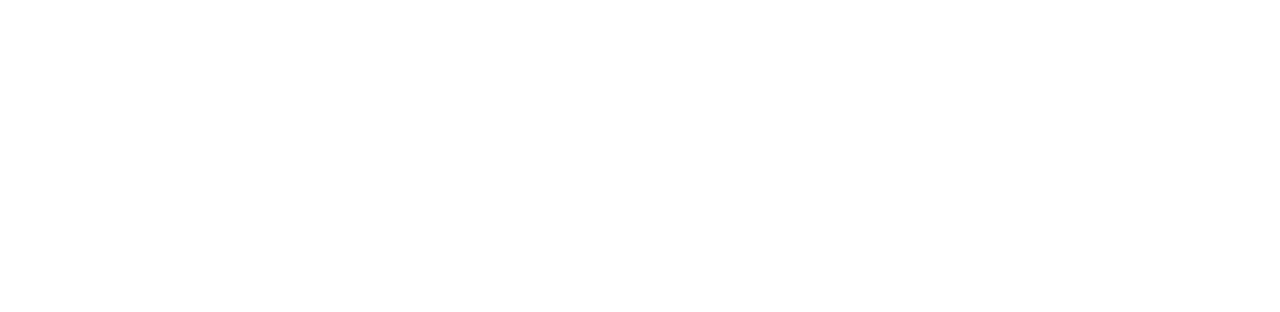
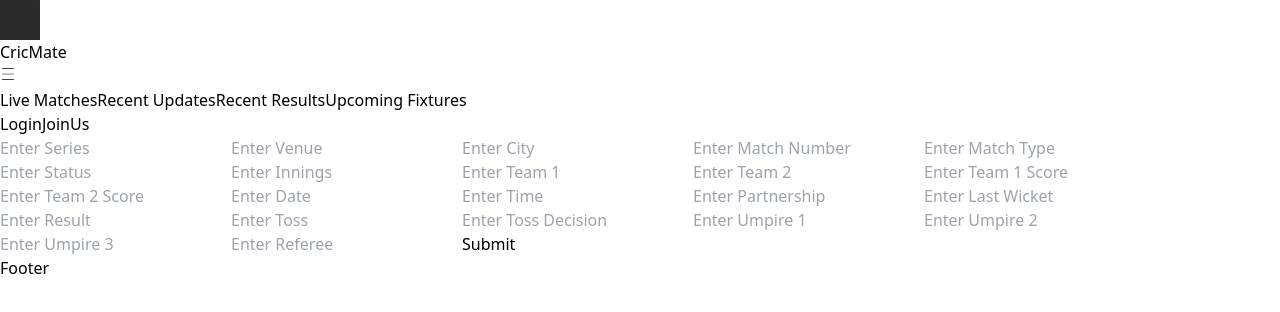
Before and after one commit to ankuraaryan5/cricmate, a React (Vite) app in the folder cricmate/: page /score in a window 1280 px wide. Before the commit this address had no page. Shown: the top 312 px of the page. Built offline with nearby package versions, Linux system fonts and the light colour scheme.

Commit message:
admin works need a rethink

```diff
--- a/cricmate/src/App.jsx
+++ b/cricmate/src/App.jsx
@@ -3,6 +3,10 @@
 import Signup from "./Components/Authentication/Signup";
 import Login from "./Components/Authentication/Login";
 import { useSelector } from "react-redux";
+import Dashboard from "./Components/Admin/Dashboards";
+import LiveCoverage from "./Components/Admin/LiveCoverage";
+import UpdateNews from "./Components/Admin/UpdateNews";
+import UpdateScore from "./Components/Admin/UpdateScore";
 function App() {
   useSelector((state) => state);
   return (
@@ -11,6 +15,10 @@
         <Route path="/" element={<Hero />} />
         <Route path="/signup" element={<Signup />} />
         <Route path="/login" element={<Login />} />
+        <Route path="/dashboard" element={<Dashboard />} />
+        <Route path="/commentary" element={<LiveCoverage />} />
+        <Route path="/news" element={<UpdateNews />} />
+        <Route path="/score" element={<UpdateScore/>} />
       </Routes>
     </Router>
     )
--- a/cricmate/src/Components/Admin/Dashboards.jsx
+++ b/cricmate/src/Components/Admin/Dashboards.jsx
@@ -1,9 +1,22 @@
-import React from 'react'
-
+import React from "react";
+import Navbar from "../Navbar";
+import Footer from "../Footer";
+import Sidebar from "./Sidebar";
 function Dashboards() {
   return (
-    <div>Dashboards</div>
-  )
+    <div>
+      <Navbar />
+      <div className="flex h-screen">
+        <div className="flex gap-4">
+          <Sidebar />
+          <div>
+            <h1>Dashboards</h1>
+          </div>
+        </div>
+      </div>
+      <Footer />
+    </div>
+  );
 }
 
-export default Dashboards
+export default Dashboards;
--- a/cricmate/src/Components/Admin/LiveCoverage.jsx
+++ b/cricmate/src/Components/Admin/LiveCoverage.jsx
@@ -1,8 +1,20 @@
 import React from 'react'
+import Navbar from '../Navbar'
+import Footer from '../Footer'
 
 function LiveCoverage() {
   return (
-    <div>LiveCoverage</div>
+    <div>
+      <Navbar />
+        <div>
+          <form action="submit">
+            <input type="text" />
+            <input type="text" />
+            <input type="text" />
+          </form>
+        </div>
+      <Footer />
+    </div>
   )
 }
 
--- a/cricmate/src/Components/Admin/Sidebar.jsx
+++ b/cricmate/src/Components/Admin/Sidebar.jsx
@@ -1,9 +1,14 @@
-import React from 'react'
-
+import React from "react";
+import { Link } from "react-router-dom";
+import UpdateNews from "./UpdateNews";
 function Sidebar() {
   return (
-    <div>Sidebar</div>
-  )
+    <div className="flex flex-col gap-4">
+      <Link to={"/news"}>UpdateNews</Link>
+      <Link to={"/score"}>UpdateScore</Link>
+      <Link to={"/commentary"}>Commentary</Link>
+    </div>
+  );
 }
 
-export default Sidebar
+export default Sidebar;
--- a/cricmate/src/Components/Admin/UpdateNews.jsx
+++ b/cricmate/src/Components/Admin/UpdateNews.jsx
@@ -1,9 +1,40 @@
-import React from 'react'
+import React,{useState} from "react";
+import Navbar from "../Navbar";
+import Footer from "../Footer";
+import axios from "axios";
+
 
 function UpdateNews() {
+  const [data, setData] = useState({
+    title: "",
+    content: "",
+  })
+  const handleSubmit = async (e) => {
+    e.preventDefault();
+    console.log("Update news form submitted", data);
+    try {
+      const response = await axios.post("http://localhost:4000/api/v1/updateNews", {
+        title: data.title,
+        content: data.content
+      });
+      console.log("Updated news", response.data);
+    } catch (error) {
+      console.error("Error updating news:", error);
+    }
+  }
   return (
-    <div>UpdateNews</div>
-  )
+    <div>
+      <Navbar />
+      <div>
+        <form action="submit">
+          <input type="text" placeholder="Enter Title" value={data.title} onChange={(e) => setData({...data, title: e.target.value})}/>
+          <input type="text" placeholder="Enter Content" value={data.content} onChange={(e) => setData({...data, content: e.target.value})}/>
+          <button type="submit" onClick={handleSubmit} >Submit</button>
+        </form>
+      </div>
+      <Footer />
+    </div>
+  );
 }
 
-export default UpdateNews
+export default UpdateNews;
--- a/cricmate/src/Components/Admin/UpdateScore.jsx
+++ b/cricmate/src/Components/Admin/UpdateScore.jsx
@@ -1,9 +1,235 @@
-import React from 'react'
+import React, { useState } from "react";
+import Navbar from "../Navbar";
+import Footer from "../Footer";
+import axios from "axios";
+function UpdateScore() {
+  const [data, setData] = useState({
+    series: "",
+    venue: "",
+    city: "",
+    matchNumber: "",
+    matchType: "",
+    status: "",
+    innings: "",
+    team1: "",
+    team2: "",
+    team1score: "",
+    team2score: "",
+    date: "",
+    time: "",
+    partnership: "",
+    lastWicket: "",
+    result: "",
+    toss: "",
+    tossDecision: "",
+    umpire1: "",
+    umpire2: "",
+    umpire3: "",
+    referee: "",
+  });
 
-function UpdateScore() {
+  const handleSubmit = async (e) => {
+    e.preventDefault();
+    console.log("Update score form submitted", data);
+    try {
+      const response = await axios.post(
+        "http://localhost:4000/api/v1/updateScore",
+        {
+          series: data.series,
+          venue: data.venue,
+          city: data.city,
+          matchNumber: data.matchNumber,
+          matchType: data.matchType,
+          status: data.status,
+          innings: data.innings,
+          team1: data.team1,
+          team2: data.team2,
+          team1score: data.team1score,
+          team2score: data.team2score,
+          date: data.date,
+          time: data.time,
+          partnership: data.partnership,
+          lastWicket: data.lastWicket,
+          result: data.result,
+          toss: data.toss,
+          tossDecision: data.tossDecision,
+          umpire1: data.umpire1,
+          umpire2: data.umpire2,
+          umpire3: data.umpire3,
+          referee: data.referee,
+        }
+      );
+      console.log("Updated score", response.data);
+    } catch (error) {
+      console.error("Error updating score:", error);
+    }
+  };
   return (
-    <div>UpdateScore</div>
-  )
+    <div>
+      <Navbar />
+      <div>
+        <input
+          type="text"
+          placeholder="Enter Series"
+          value={data.series}
+          onChange={(e) => setData({ ...data, series: e.target.value })}
+          className="rounded p-1  "
+        />
+        <input
+          type="text"
+          placeholder="Enter Venue"
+          value={data.venue}
+          onChange={(e) => setData({ ...data, venue: e.target.value })}
+          className="rounded p-1  "
+        />
+        <input
+          type="text"
+          placeholder="Enter City"
+          value={data.city}
+          onChange={(e) => setData({ ...data, city: e.target.value })}
+          className="rounded p-1  "
+        />
+        <input
+          type="text"
+          placeholder="Enter Match Number"
+          value={data.matchNumber}
+          onChange={(e) => setData({ ...data, matchNumber: e.target.value })}
+          className="rounded p-1  "
+        />
+        <input
+          type="text"
+          placeholder="Enter Match Type"
+          value={data.matchType}
+          onChange={(e) => setData({ ...data, matchType: e.target.value })}
+          className="rounded p-1  "
+        />
+        <input
+          type="text"
+          placeholder="Enter Status"
+          value={data.status}
+          onChange={(e) => setData({ ...data, status: e.target.value })}
+          className="rounded p-1  "
+        />
+        <input
+          type="text"
+          placeholder="Enter Innings"
+          value={data.innings}
+          onChange={(e) => setData({ ...data, innings: e.target.value })}
+          className="rounded p-1  "
+        />
+        <input
+          type="text"
+          placeholder="Enter Team 1"
+          value={data.team1}
+          onChange={(e) => setData({ ...data, team1: e.target.value })}
+          className="rounded p-1  "
+        />
+        <input
+          type="text"
+          placeholder="Enter Team 2"
+          value={data.team2}
+          onChange={(e) => setData({ ...data, team2: e.target.value })}
+          className="rounded p-1  "
+        />
+        <input
+          type="text"
+          placeholder="Enter Team 1 Score"
+          value={data.team1score}
+          onChange={(e) => setData({ ...data, team1score: e.target.value })}
+          className="rounded p-1  "
+        />
+        <input
+          type="text"
+          placeholder="Enter Team 2 Score"
+          value={data.team2score}
+          onChange={(e) => setData({ ...data, team2score: e.target.value })}
+          className="rounded p-1  "
+        />
+        <input
+          type="text"
+          placeholder="Enter Date"
+          value={data.date}
+          onChange={(e) => setData({ ...data, date: e.target.value })}
+          className="rounded p-1  "
+        />
+        <input
+          type="text"
+          placeholder="Enter Time"
+          value={data.time}
+          onChange={(e) => setData({ ...data, time: e.target.value })}
+          className="rounded p-1  "
+        />
+        <input
+          type="text"
+          placeholder="Enter Partnership"
+          value={data.partnership}
+          onChange={(e) => setData({ ...data, partnership: e.target.value })}
+          className="rounded p-1  "
+        />
+        <input
+          type="text"
+          placeholder="Enter Last Wicket"
+          value={data.lastWicket}
+          onChange={(e) => setData({ ...data, lastWicket: e.target.value })}
+          className="rounded p-1  "
+        />
+        <input
+          type="text"
+          placeholder="Enter Result"
+          value={data.result}
+          onChange={(e) => setData({ ...data, result: e.target.value })}
+          className="rounded p-1  "
+        />
+        <input
+          type="text"
+          placeholder="Enter Toss"
+          value={data.toss}
+          onChange={(e) => setData({ ...data, toss: e.target.value })}
+          className="rounded p-1  "
+        />
+        <input
+          type="text"
+          placeholder="Enter Toss Decision"
+          value={data.tossDecision}
+          onChange={(e) => setData({ ...data, tossDecision: e.target.value })}
+          className="rounded p-1  "
+        />
+        <input
+          type="text"
+          placeholder="Enter Umpire 1"
+          value={data.umpire1}
+          onChange={(e) => setData({ ...data, umpire1: e.target.value })}
+          className="rounded p-1  "
+        />
+        <input
+          type="text"
+          placeholder="Enter Umpire 2"
+          value={data.umpire2}
+          onChange={(e) => setData({ ...data, umpire2: e.target.value })}
+          className="rounded p-1  "
+        />
+        <input
+          type="text"
+          placeholder="Enter Umpire 3"
+          value={data.umpire3}
+          onChange={(e) => setData({ ...data, umpire3: e.target.value })}
+          className="rounded p-1  "
+        />
+        <input
+          type="text"
+          placeholder="Enter Referee"
+          value={data.referee}
+          onChange={(e) => setData({ ...data, referee: e.target.value })}
+          className="rounded p-1  "
+        />
+
+        <button type="submit" onClick={handleSubmit}>
+          Submit
+        </button>
+      </div>
+      <Footer />
+    </div>
+  );
 }
 
-export default UpdateScore
+export default UpdateScore;
```
